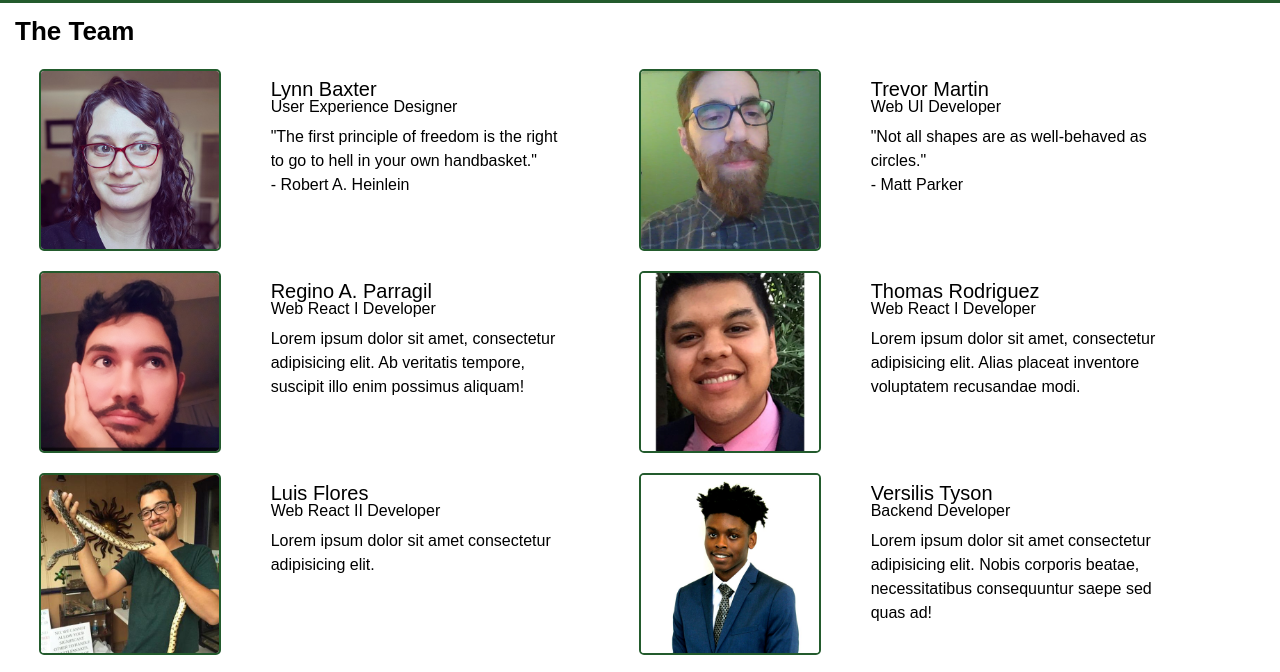
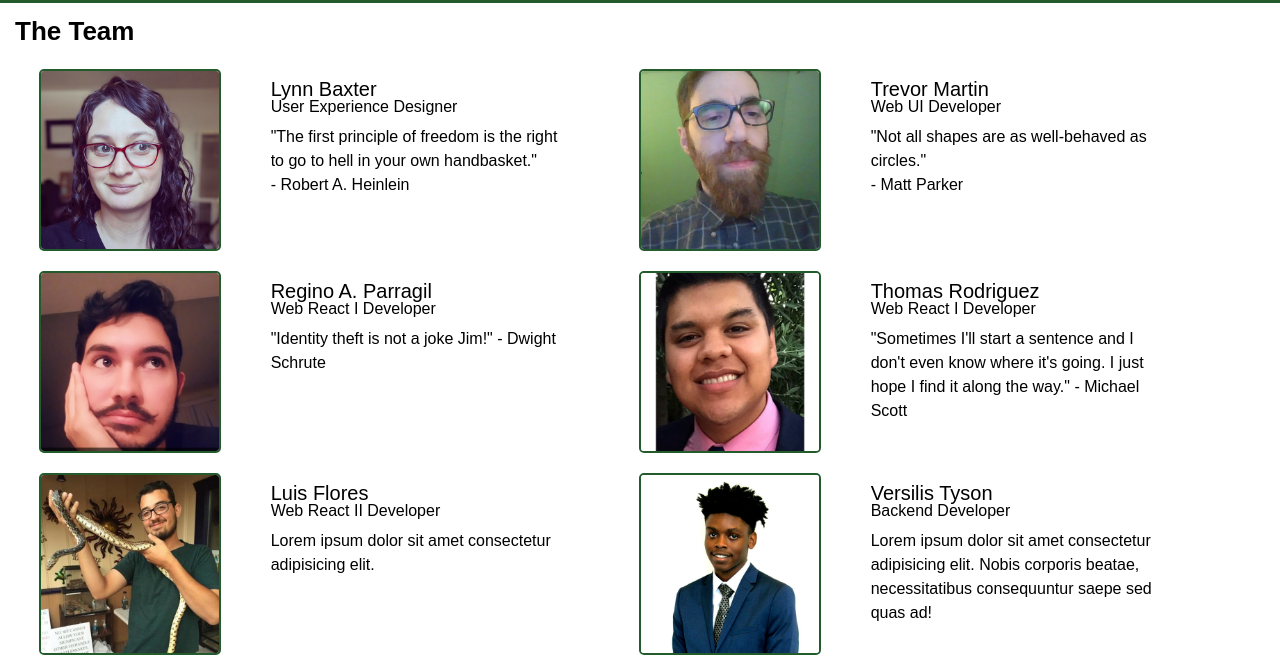
Before and after one commit to Build-weekWMyPlants/Marketing-page, a plain HTML site: page about.html in a window 1280 px wide. Shown: the part 67-739 px from the top of the page. Drawn offline with Linux system fonts and the light colour scheme; a web font is replaced by a local one.

Commit message:
thomas and regino quotes on about pae

```diff
--- a/about.html
+++ b/about.html
@@ -43,7 +43,7 @@
                     <div class="mate-text">
                         <h3 class="mate-name">Regino A. Parragil</h3>
                         <h4 class="mate-role">Web React I Developer</h4>
-                        <p class="mate-quote">Lorem ipsum dolor sit amet, consectetur adipisicing elit. Ab veritatis tempore, suscipit illo enim possimus aliquam!</p>
+                        <p class="mate-quote">"Identity theft is not a joke Jim!" - Dwight Schrute</p>
                     </div>
                 </div>
                 <div class="teammate2">
@@ -53,7 +53,7 @@
                     <div class="mate-text">
                         <h3 class="mate-name">Thomas Rodriguez</h3>
                         <h4 class="mate-role">Web React I Developer</h4>
-                        <p class="mate-quote">Lorem ipsum dolor sit amet, consectetur adipisicing elit. Alias placeat inventore voluptatem recusandae modi. </p>
+                        <p class="mate-quote">"Sometimes I'll start a sentence and I don't even know where it's going. I just hope I find it along the way." - Michael Scott</p>
                     </div>
                 </div>
                 <div class="teammate1">
```
